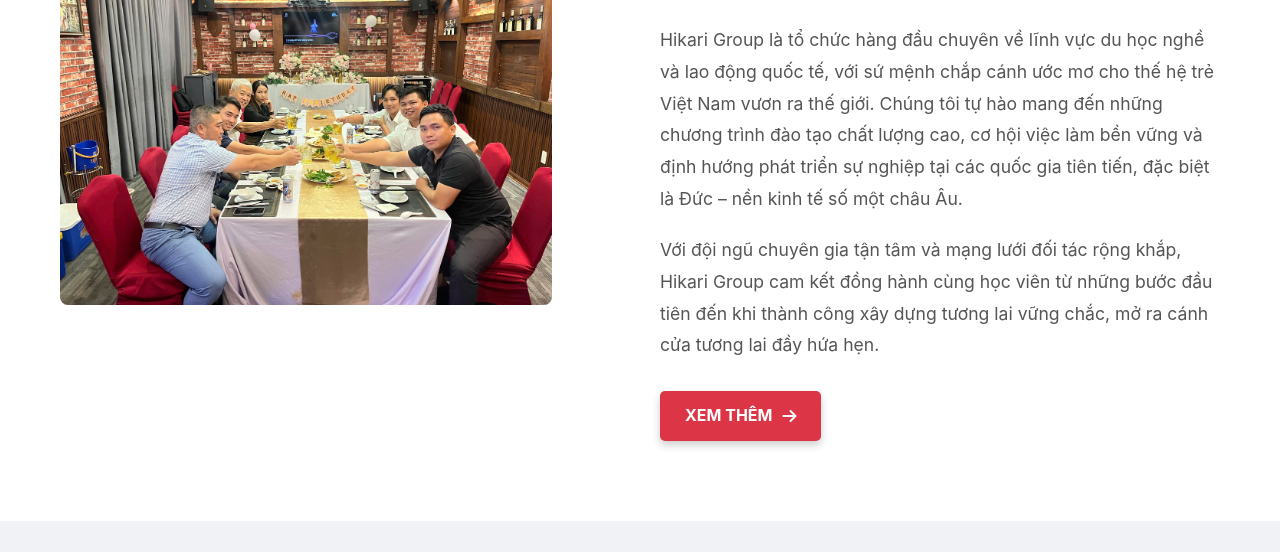
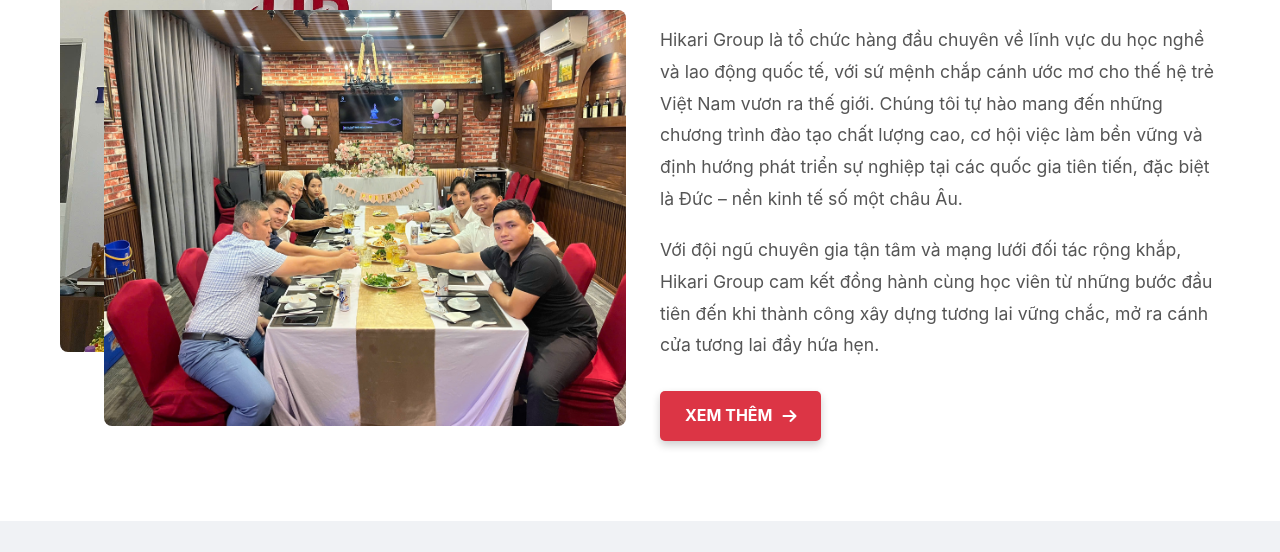
Before and after one commit to hikarigroup/hikarigroup, a plain HTML site: page index.html in a window 1280 px wide. Shown: the part 822-1374 px from the top of the page. Drawn offline with nearby package versions, Linux system fonts and the light colour scheme; placeholder pictures from the web are drawn by us; a script that the page names is missing; files whose address does not match are found by name.

Commit message:
update img

```diff
--- a/index.html
+++ b/index.html
@@ -93,7 +93,7 @@
     <section id="about-us" class="about-section">
         <div class="container">
             <div class="about-image-wrapper">
-                <img src="./assets/images/tiec.jpg" alt="Giới thiệu về Hikari Group">
+                <img src="./assets/images/about.jpg" alt="Giới thiệu về Hikari Group">
             </div>
             <div class="about-content">
                 <h2 class="section-title">Hikari Group</h2>
```
